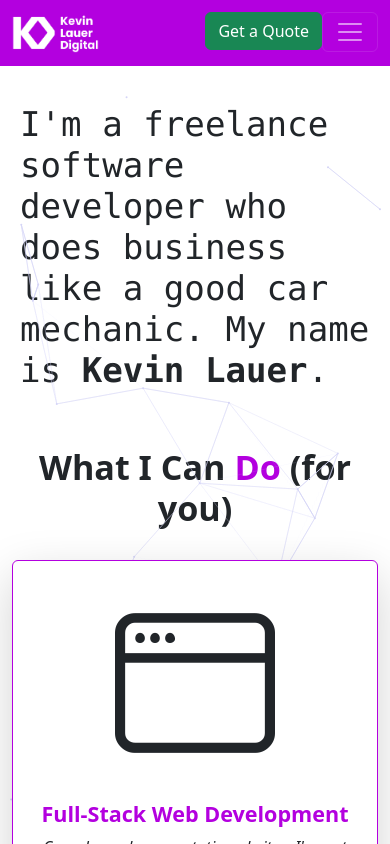
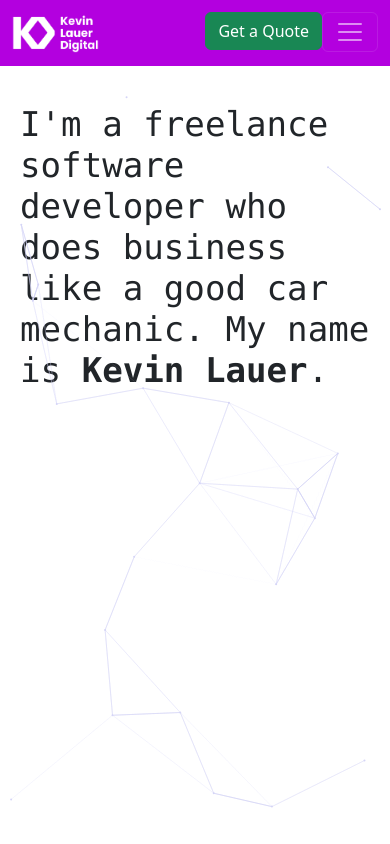
Before and after one commit to kloovin112358/KevinLauerDigital, a React (Create React App) app: page / in a window 390 px wide. Shown: the top 844 px of the page. Built offline with nearby package versions, Linux system fonts and the light colour scheme.

Commit message:
test of full viewport landing page on mobile

```diff
--- a/src/components/MobileTopContainer.jsx
+++ b/src/components/MobileTopContainer.jsx
@@ -2,7 +2,7 @@ import React from 'react';
 import 'bootstrap/dist/css/bootstrap.min.css';
 
 const MobileTopContainer = () => (
-  <div className="pb-5 px-2 d-block d-xl-none" style={{ paddingTop: "6.5rem" }}>
+  <div className="topContainer pb-5 px-2 d-block d-xl-none" style={{ paddingTop: "6.5rem" }}>
     <h1 className="display-4 font-monospace">I'm a freelance software developer who does business like a good car mechanic. My name is <span className="fw-bold">Kevin Lauer</span>.</h1>
   </div>
 );
```
